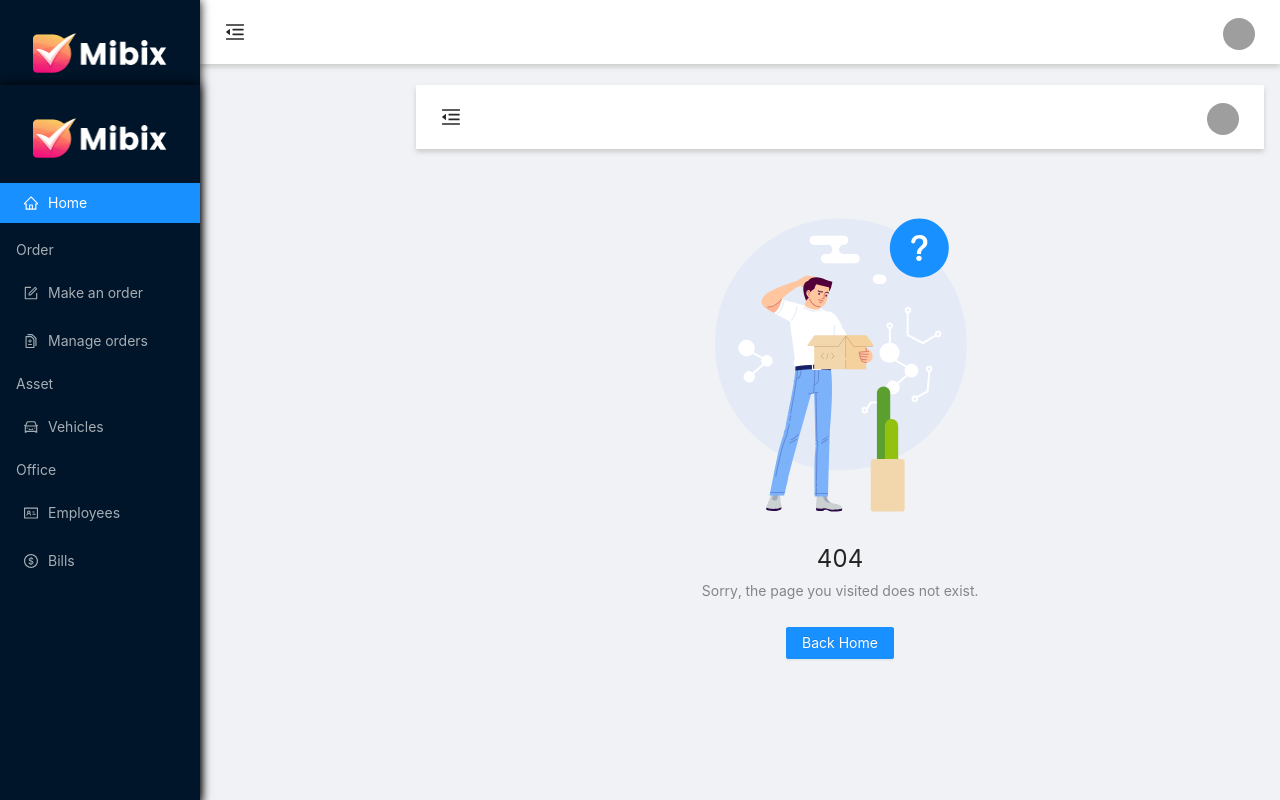
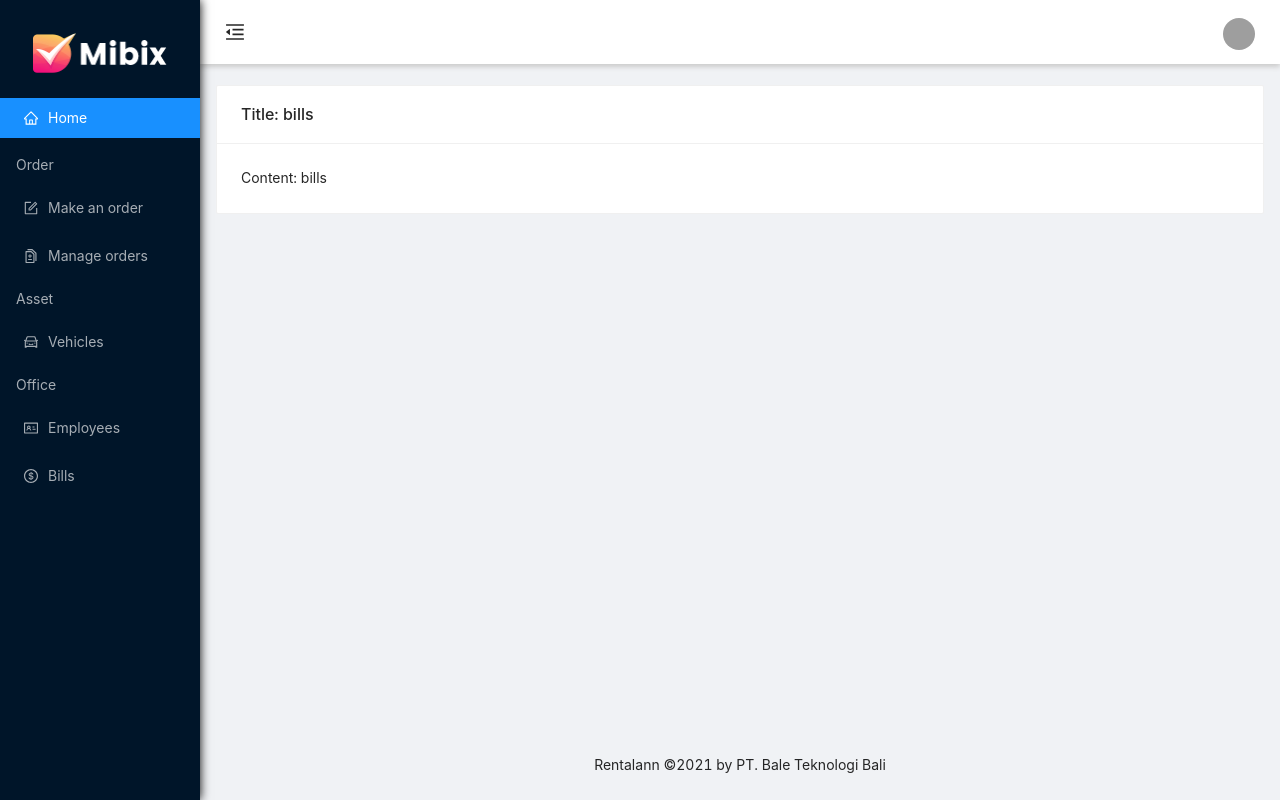
Before and after one commit to aryaindratanaya/NextJS-with-Ant-Design-Dashboard-Template, a Next.js app: page /dashboard/bills in a window 1280 px wide. Before the commit this address had no page. Shown: the top 800 px of the page. Built offline with nearby package versions, Linux system fonts and the light colour scheme; grey boxes are pictures that could not be loaded.

Commit message:
Create a slug page for demonstration purpose

```diff
--- /dev/null
+++ b/pages/dashboard/[slug].js
@@ -0,0 +1,13 @@
+import { useRouter } from 'next/router'
+
+import { Card } from 'antd'
+
+export default function Slug() {
+  const router = useRouter()
+
+  return (
+    <Card
+      title={`Title: ${router.query.slug}`}
+    >{`Content: ${router.query.slug}`}</Card>
+  )
+}
```
